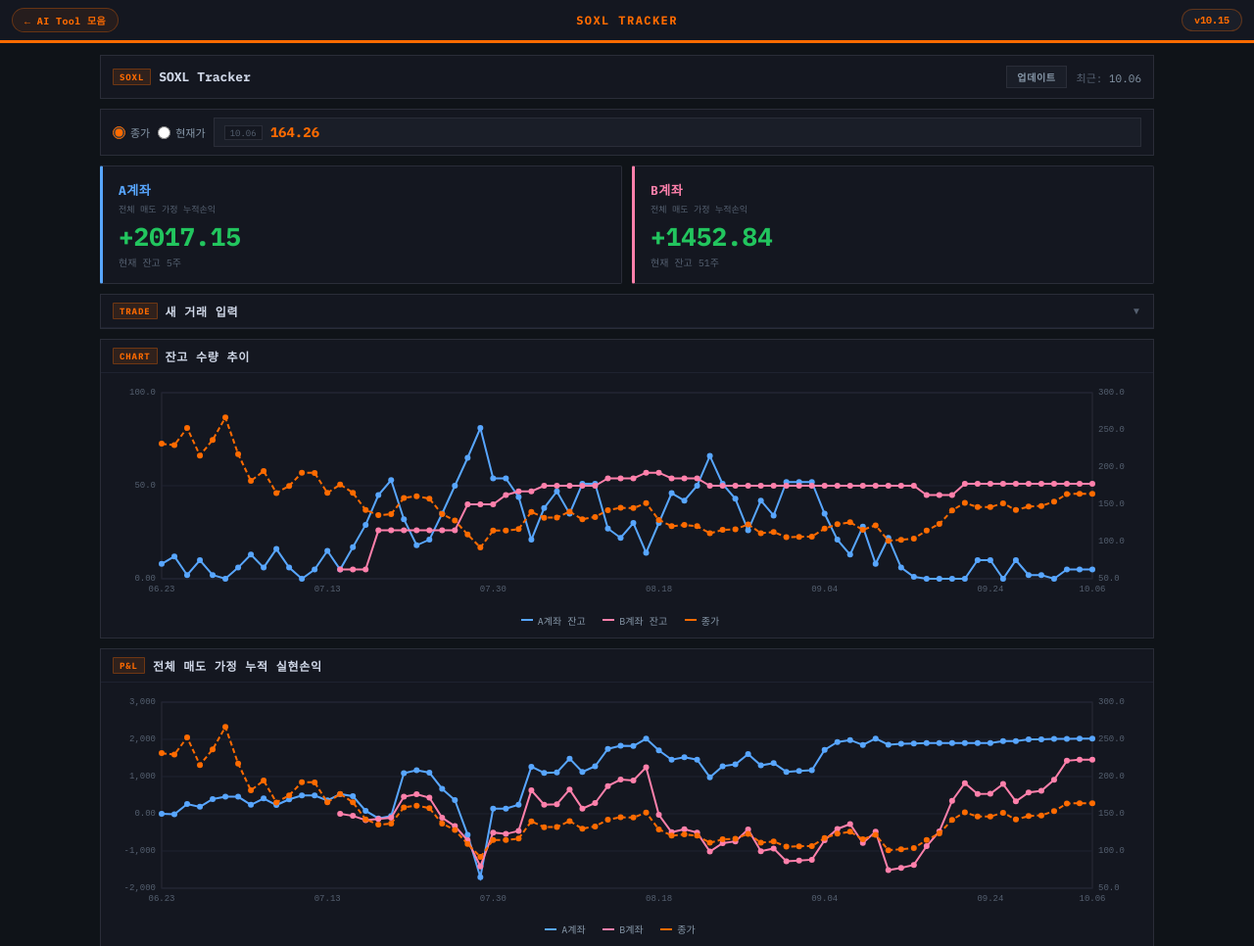
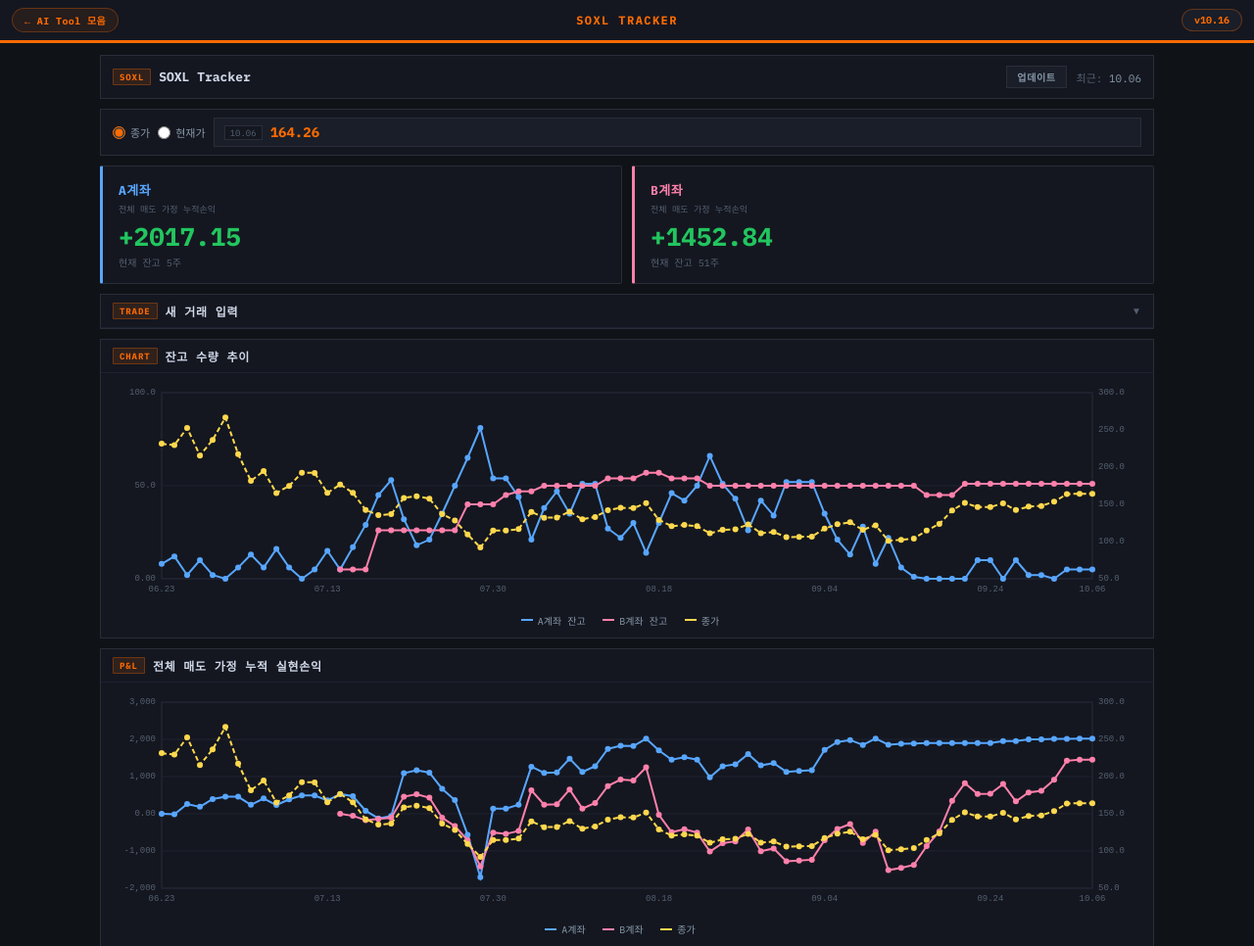
Before and after one commit to suhong0717-bot/apps-suhong, a plain HTML site: page soxl-bb.html in a window 1280 px wide. Shown: the top 966 px of the page at 98% size. Drawn offline with Linux system fonts and the light colour scheme; a web font is replaced by a local one.

Commit message:
Add files via upload

```diff
--- a/soxl-bb.html
+++ b/soxl-bb.html
@@ -1268,7 +1268,7 @@
   sxDrawChart('sx-chart-balance', 'sx-legend-balance', labels, [
     { label: 'A계좌 잔고', data: rows.map(r => r.aBalance), color: '#58a6ff', axis: 'left' },
     { label: 'B계좌 잔고', data: rows.map(r => r.bBalance), color: '#ff80ab', axis: 'left' },
-    { label: '종가', data: rows.map(r => r.close), color: '#ff6b00', axis: 'right', dashed: true },
+    { label: '종가', data: rows.map(r => r.close), color: '#ffd84d', axis: 'right', dashed: true },
   ], { leftMin: 0 });
 
   const diffData = rows.map(r => (r.aTotal !== null && r.aTotal !== undefined && r.bTotal !== null && r.bTotal !== undefined)
@@ -1278,12 +1278,12 @@
   sxDrawChart('sx-chart-pnl', 'sx-legend-pnl', labels, [
     { label: 'A계좌', data: rows.map(r => r.aTotal), color: '#58a6ff', axis: 'left' },
     { label: 'B계좌', data: rows.map(r => r.bTotal), color: '#ff80ab', axis: 'left' },
-    { label: '종가', data: rows.map(r => r.close), color: '#ff6b00', axis: 'right', dashed: true },
+    { label: '종가', data: rows.map(r => r.close), color: '#ffd84d', axis: 'right', dashed: true },
   ]);
 
   sxDrawChart('sx-chart-diff', 'sx-legend-diff', labels, [
     { label: 'A-B 차이', data: diffData, color: '#a78bfa', axis: 'left' },
-    { label: '종가', data: rows.map(r => r.close), color: '#ff6b00', axis: 'right', dashed: true },
+    { label: '종가', data: rows.map(r => r.close), color: '#ffd84d', axis: 'right', dashed: true },
   ], { zeroLine: true });
 
   sxUpdateRangeUI();
--- a/version.js
+++ b/version.js
@@ -2,7 +2,7 @@
    - VERSION: 모든 페이지 우상단 버튼에 표시되는 숫자 (변경이 생길 때마다 올림)
    - LOG: 페이지별 업데이트 내역 (실제로 바뀐 페이지에만 줄 추가, 최신이 맨 위) */
 (function () {
-  var VERSION = 'v10.15';
+  var VERSION = 'v10.16';
 
   var LOG = {
     index: [
@@ -26,6 +26,7 @@
       ['v08.07', '초기 출시']
     ],
     soxl: [
+      ['v10.16', '그래프 종가 선을 밝은 노란색으로 변경'],
       ['v10.15', 'A계좌 7/23~10/6 실제 매매 42건 반영'],
       ['v10.14', '7/23~10/6 기록 일괄 복구 (B계좌 매매 포함)'],
       ['v10.09', '상단바 포맷 통일'],
```
